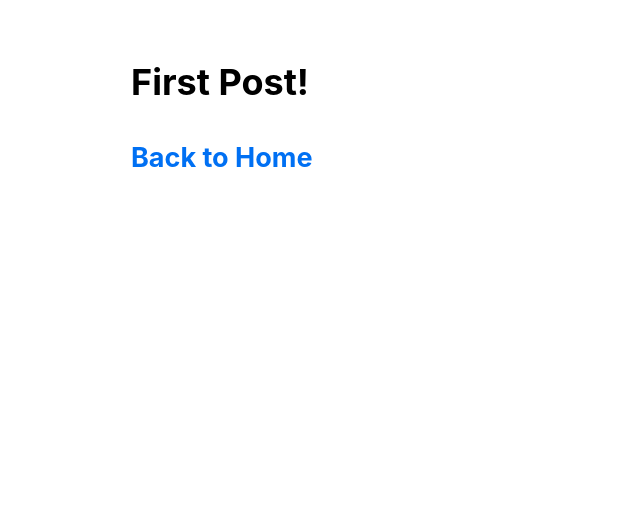
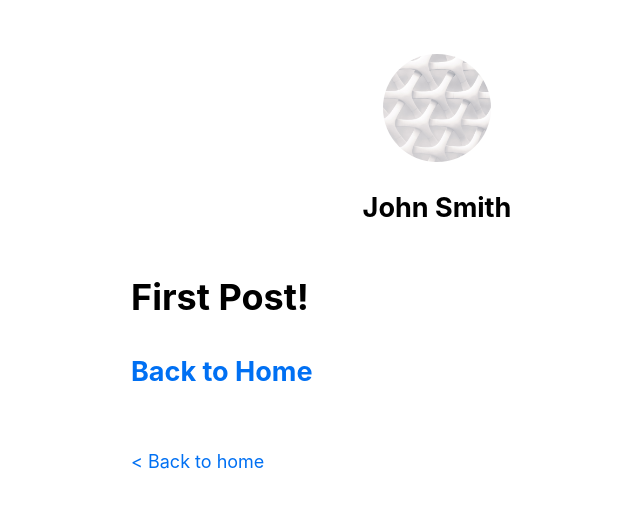
Before and after one commit to ta5een/my-first-next-app, a Next.js app: page /posts/first-post in a window 1280 px wide. Shown: the top 508 px of the page, without its empty margins (203-843 px from the left). Built offline with nearby package versions, Linux system fonts and the light colour scheme.

Commit message:
Add custom home page

```diff
--- a/components/layout.module.css
+++ b/components/layout.module.css
@@ -3,3 +3,13 @@
   padding: 0 1rem;
   margin: 3rem auto 6rem;
 }
+
+.header {
+  display: flex;
+  flex-direction: column;
+  align-items: center;
+}
+
+.backToHome {
+  margin: 3rem 0 0;
+}
--- a/components/layout.tsx
+++ b/components/layout.tsx
@@ -1,7 +1,78 @@
+import Head from "next/head";
+import Image from "next/image";
+import Link from "next/link";
+
 import styles from "./layout.module.css";
+import utilStyles from "../styles/utils.module.css";
 
-const Layout: React.FC<React.PropsWithChildren<{}>> = ({ children }) => {
-  return <div className={styles.container}>{children}</div>;
-};
+const NAME = "John Smith";
+export const SITE_TITLE = "Next.js Sample Website";
 
-export default Layout;
+export type LayoutProps = React.PropsWithChildren<{
+  home?: boolean;
+}>;
+
+export default function Layout({ children, home = false }: LayoutProps) {
+  return (
+    <div className={styles.container}>
+      <Head>
+        <link rel="icon" href="/favicon.ico" />
+        <meta
+          name="description"
+          content="Learn how to build a personal website with Next.js"
+        />
+        <meta
+          property="og:image"
+          content={`https://og-image.vercel.app/${encodeURI(
+            SITE_TITLE
+          )}.png?theme=light&md=0&fontSize=75px&images=https%3A%2F%2Fassets.vercel.com%2Fimage%2Fupload%2Ffront%2Fassets%2Fdesign%2Fnextjs-black-logo.svg`}
+        />
+        <meta name="og:title" content={SITE_TITLE} />
+        <meta name="twitter:card" content="summary_large_image" />
+      </Head>
+      <header className={styles.header}>
+        {home ? (
+          <>
+            <Image
+              priority
+              src="/images/profile.jpg"
+              className={utilStyles.borderCircle}
+              height={144}
+              width={144}
+              alt={NAME}
+            />
+            <h1 className={utilStyles.heading2Xl}>{NAME}</h1>
+          </>
+        ) : (
+          <>
+            <Link href="/">
+              <a>
+                <Image
+                  priority
+                  src="/images/profile.jpg"
+                  className={utilStyles.borderCircle}
+                  height={108}
+                  width={108}
+                  alt={NAME}
+                />
+              </a>
+            </Link>
+            <h2 className={utilStyles.headingLg}>
+              <Link href="/">
+                <a className={utilStyles.colorInherit}>{NAME}</a>
+              </Link>
+            </h2>
+          </>
+        )}
+      </header>
+      <main>{children}</main>
+      {!home && (
+        <div className={styles.backToHome}>
+          <Link href="/">
+            <a>&lt; Back to home</a>
+          </Link>
+        </div>
+      )}
+    </div>
+  );
+}
--- /dev/null
+++ b/styles/utils.module.css
@@ -0,0 +1,52 @@
+.heading2Xl {
+  font-size: 2.5rem;
+  line-height: 1.2;
+  font-weight: 800;
+  letter-spacing: -0.05rem;
+  margin: 1rem 0;
+}
+
+.headingXl {
+  font-size: 2rem;
+  line-height: 1.3;
+  font-weight: 800;
+  letter-spacing: -0.05rem;
+  margin: 1rem 0;
+}
+
+.headingLg {
+  font-size: 1.5rem;
+  line-height: 1.4;
+  margin: 1rem 0;
+}
+
+.headingMd {
+  font-size: 1.2rem;
+  line-height: 1.5;
+}
+
+.borderCircle {
+  border-radius: 9999px;
+}
+
+.colorInherit {
+  color: inherit;
+}
+
+.padding1px {
+  padding-top: 1px;
+}
+
+.list {
+  list-style: none;
+  padding: 0;
+  margin: 0;
+}
+
+.listItem {
+  margin: 0 0 1.25rem;
+}
+
+.lightText {
+  color: #666;
+}
```
Also changed, not shown: pages/index.tsx (+12 -64 lines).
